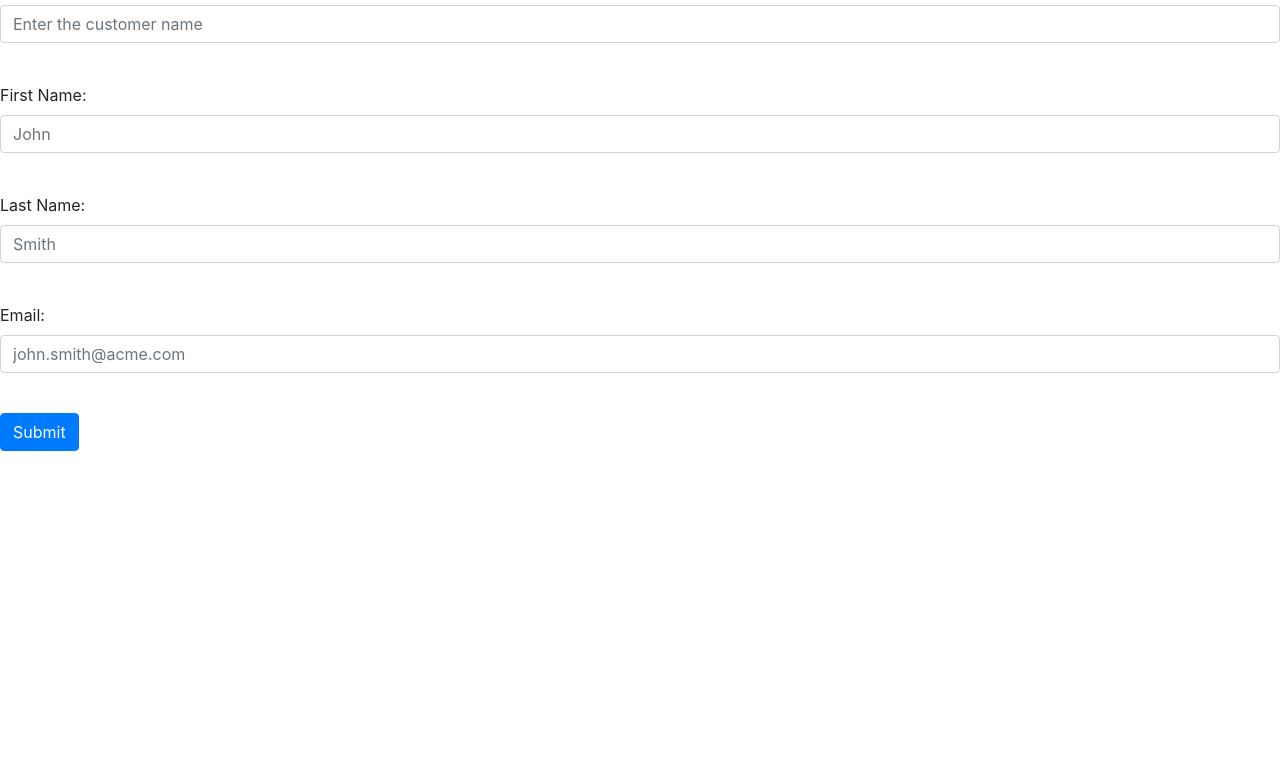
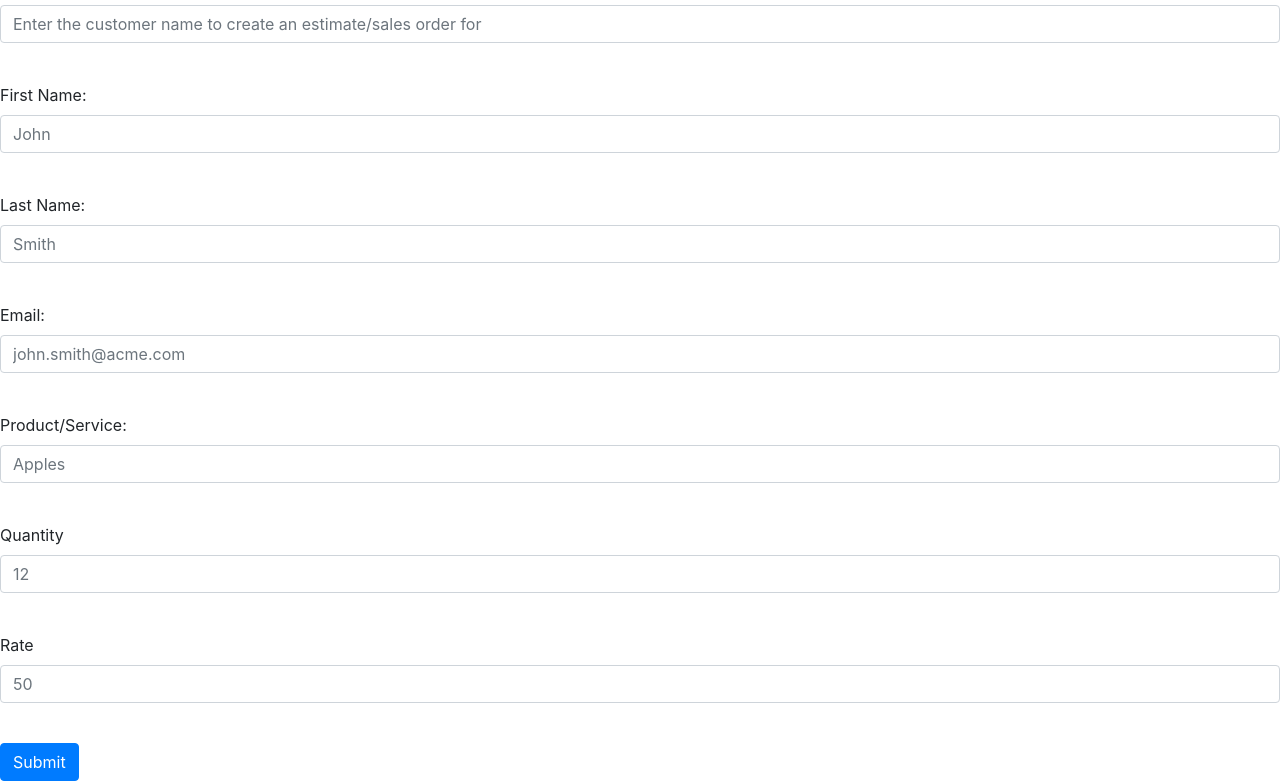
Before and after one commit to kbbgl/qb_label_creator, a website: page client/index.html in a window 1280 px wide. Shown: the part 73-854 px from the top of the page. Before the commit the page ends 800 px from the top, so only its background shows below. Drawn offline with nearby package versions, Linux system fonts and the light colour scheme.

Commit message:
added more form fields

```diff
--- a/client/index.html
+++ b/client/index.html
@@ -20,7 +20,7 @@
   <script src="app.js"></script>
 
   <!-- https://quickbooks.intuit.com/ca/tutorials/create-estimates/ -->
-    <h2>Create Sales Order</h2>
+    <h2>Create Sales Order/Estimate</h2>
     <form action="/create" method="post">
         <div class="form-group">
             <label for="customer_name">Customer Name:</label><br>
@@ -29,7 +29,7 @@
                 type="text"
                 id="customer_name"
                 name="customer_name"
-                placeholder="Enter the customer name"
+                placeholder="Enter the customer name to create an estimate/sales order for"
                 class="form-control"><br>
         </div>
         <div class="form-group">
@@ -62,6 +62,36 @@
                 placeholder="john.smith@acme.com"
                 class="form-control"><br>
         </div>
+        <div class="form-group">
+            <label for="product">Product/Service:</label><br>
+            <input
+                required
+                type="text"
+                id="product"
+                name="product"
+                placeholder="Apples"
+                class="form-control"><br>
+        </div>
+        <div class="form-group">
+            <label for="quantity">Quantity</label><br>
+            <input
+                required
+                type="number"
+                id="quantity"
+                name="quantity"
+                placeholder=12
+                class="form-control"><br>
+        </div>
+        <div class="form-group">
+            <label for="rate">Rate</label><br>
+            <input
+                required
+                type="number"
+                id="rate"
+                name="rate"
+                placeholder=50
+                class="form-control"><br>
+        </div>
         <input type="submit" value="Submit" class="btn btn-primary">
     </form>
   </body>
```
